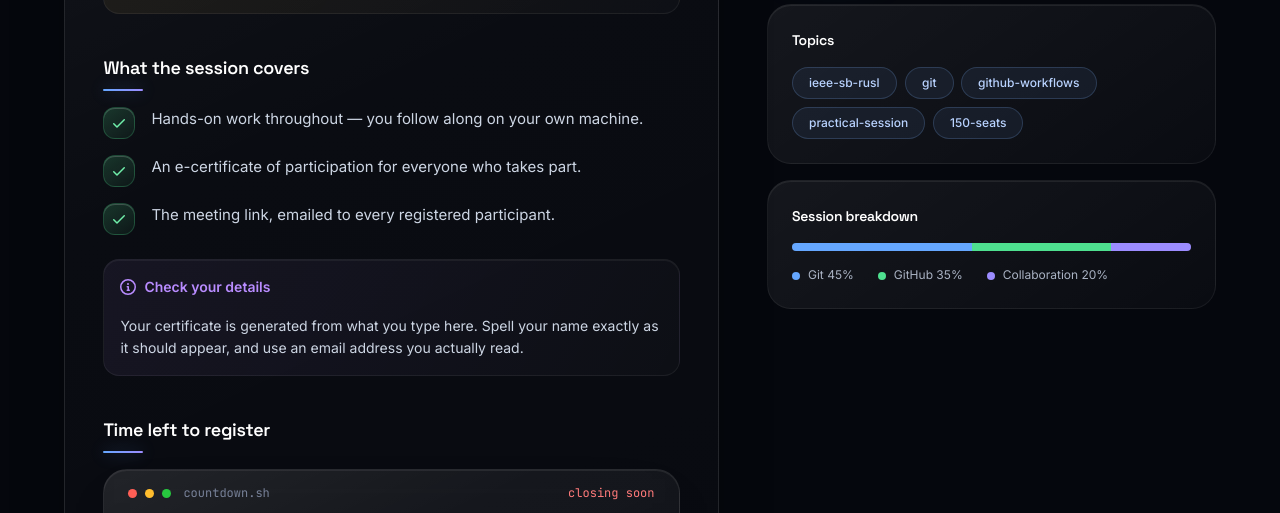
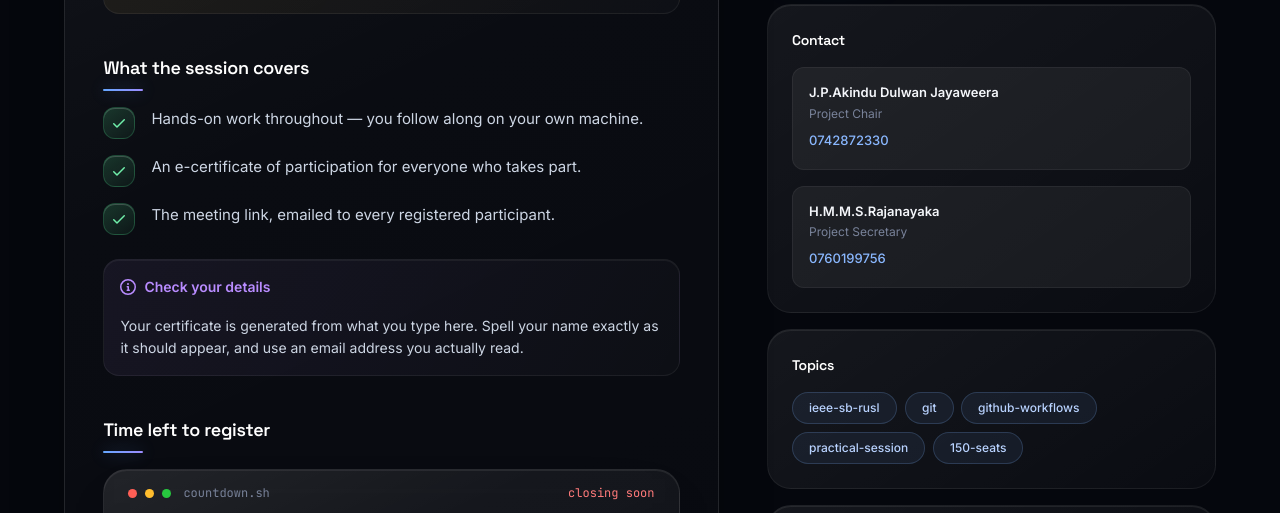
Before and after one commit to xnodesdevelopers/github-dev-day, a plain HTML site: page index.html in a window 1280 px wide. Shown: the part 1112-1625 px from the top of the page. Drawn offline with Linux system fonts and the light colour scheme.

Commit message:
Add contact section with team member information
Added a contact section with project chair and secretary details.

```diff
--- a/index.html
+++ b/index.html
@@ -663,6 +663,30 @@ button,input{font-family:inherit}
 .side-meta{display:grid;gap:var(--s-1);margin-top:var(--s-2)}
 .side-meta li{display:flex;align-items:center;gap:var(--s-1);font-size:.875rem;color:var(--fg-muted)}
 
+.contact-list{display:grid;gap:var(--s-2)}
+.contact-item{
+  display:flex;align-items:flex-start;gap:var(--s-2);
+  padding:var(--s-2);border-radius:var(--r-md);
+  border:1px solid var(--border-muted);
+  background:var(--glass);
+  transition:border-color var(--t-base) var(--ease),transform var(--t-base) var(--ease);
+}
+.contact-item:hover{border-color:var(--border-strong);transform:translate3d(0,-1px,0)}
+.contact-avatar{
+  flex:0 0 40px;width:40px;height:40px;border-radius:var(--r-pill);
+  display:flex;align-items:center;justify-content:center;
+  font-size:.75rem;font-weight:700;color:#05070d;letter-spacing:.02em;
+}
+.contact-info{min-width:0}
+.contact-name{margin:0;font-size:.8125rem;font-weight:600;color:var(--fg);line-height:1.35}
+.contact-role{margin:2px 0 var(--s-h);font-size:.75rem;color:var(--fg-subtle)}
+.contact-phone{
+  display:inline-flex;align-items:center;gap:6px;
+  font-size:.8125rem;font-weight:500;color:var(--accent);
+}
+.contact-phone .icon{width:13px;height:13px;fill:var(--accent)}
+.contact-phone:hover{color:var(--accent-emphasis)}
+
 .organizer-logo{
   width:auto;
   max-width:100%;
@@ -1054,7 +1078,7 @@ button,input{font-family:inherit}
           </span>
           <span class="dt-item">
             <svg class="icon" viewBox="0 0 16 16" aria-hidden="true"><path d="M8 0a8 8 0 1 0 0 16A8 8 0 0 0 8 0Zm0 1.5a6.5 6.5 0 1 1 0 13 6.5 6.5 0 0 1 0-13ZM7.25 4a.75.75 0 0 1 1.5 0v3.94l2.72 1.573a.75.75 0 1 1-.75 1.3l-3.1-1.79A.75.75 0 0 1 7.25 8.4Z"/></svg>
-            <span>9.00 AM</span>
+            <span>10.00 AM</span>
           </span>
           <span class="dt-item">
             <svg class="icon" viewBox="0 0 16 16" aria-hidden="true"><path d="M8 0a5 5 0 0 0-5 5c0 4.5 5 11 5 11s5-6.5 5-11a5 5 0 0 0-5-5Zm0 7.25A2.25 2.25 0 1 1 8 2.75a2.25 2.25 0 0 1 0 4.5Z"/></svg>
@@ -1238,6 +1262,32 @@ button,input{font-family:inherit}
            src="https://i.ibb.co/TB5CV7P5/white.png"
            alt="IEEE Student Branch, Rajarata University of Sri Lanka"
            loading="lazy" decoding="async" />
+    </section>
+
+    <section class="side-card">
+      <h4 class="side-title">Contact</h4>
+      <ul class="contact-list">
+        <li class="contact-item">
+          <div class="contact-info">
+            <p class="contact-name">J.P.Akindu Dulwan Jayaweera</p>
+            <p class="contact-role">Project Chair</p>
+            <a class="contact-phone" href="tel:+94742872330">
+
+              0742872330
+            </a>
+          </div>
+        </li>
+        <li class="contact-item">
+          <div class="contact-info">
+            <p class="contact-name">H.M.M.S.Rajanayaka</p>
+            <p class="contact-role">Project Secretary</p>
+            <a class="contact-phone" href="tel:+94760199756">
+
+              0760199756
+            </a>
+          </div>
+        </li>
+      </ul>
     </section>
 
     <section class="side-card">
```
